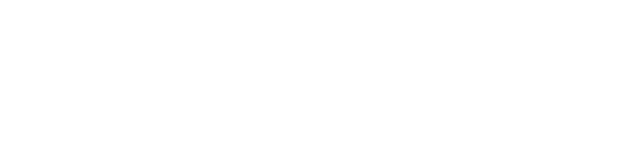
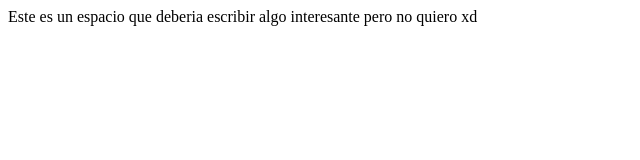
Before and after one commit to TheBearDriver/proyectoDemoCursoPrework, a plain HTML site: page index.html in a window 1280 px wide. Shown: the whole page, without its empty margins (0-640 px from the left). Drawn offline with Linux system fonts and the light colour scheme.

Commit message:
cambios 2

```diff
--- a/index.html
+++ b/index.html
@@ -4,9 +4,9 @@
     <meta charset="UTF-8">
     <meta http-equiv="X-UA-Compatible" content="IE=edge">
     <meta name="viewport" content="width=device-width, initial-scale=1.0">
-    <title>Pagina xd</title>
+    <title>Pagina 1 xd</title>
 </head>
 <body>
-
+    Este es un espacio que deberia escribir algo interesante pero no quiero xd
 </body>
 </html>
```
